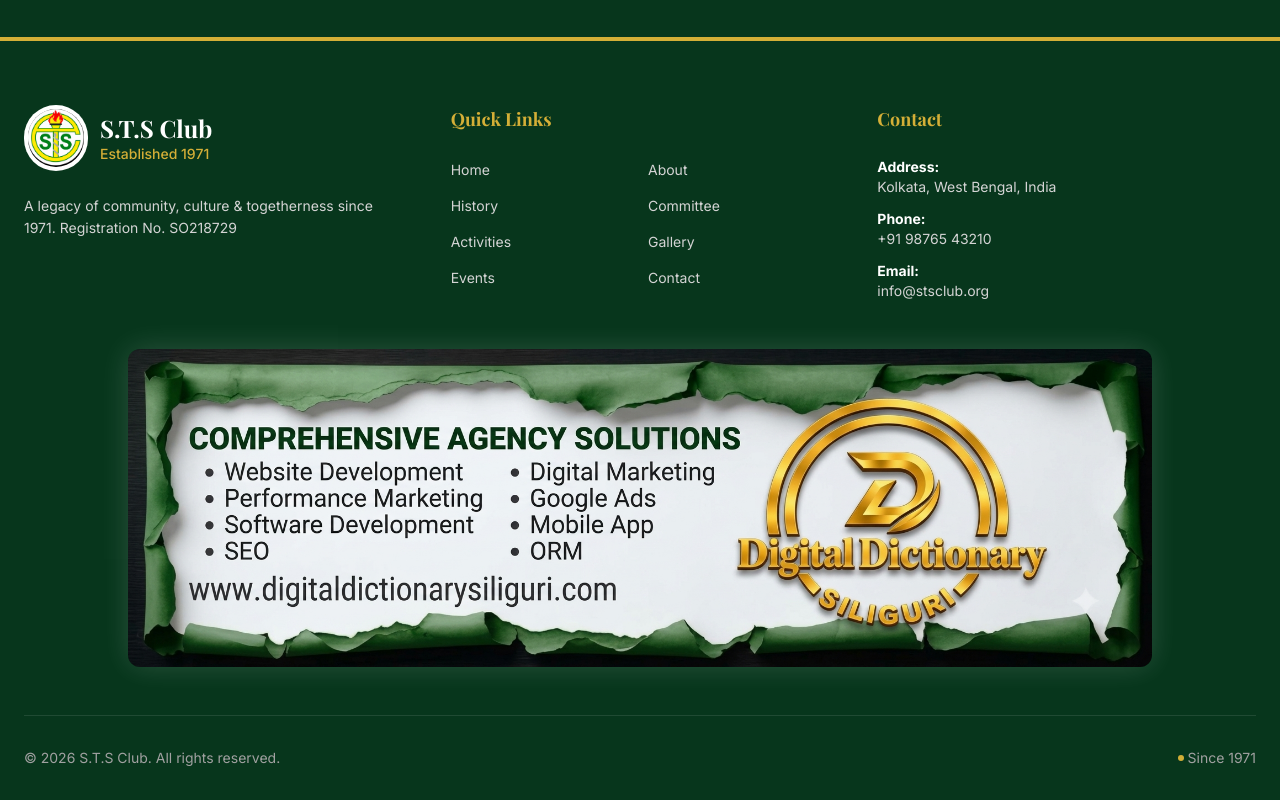
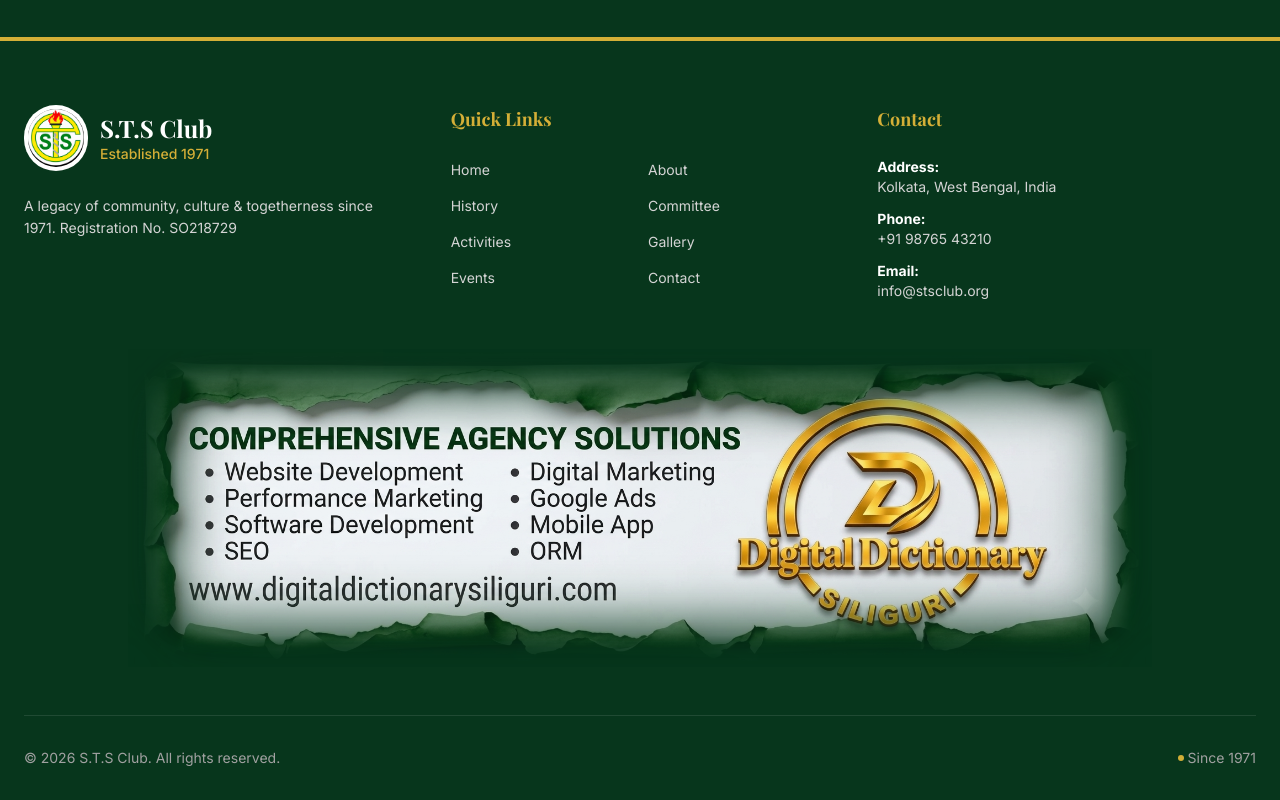
Before and after one commit to Shantanu2705/S.T.S-Club, a Next.js app: page / in a window 1280 px wide. Shown: the part 2549-3349 px from the top of the page. Built offline with nearby package versions, Linux system fonts and the light colour scheme; a web font is replaced by a local one.

Commit message:
style: remove banner border and add smooth transition overlay

```diff
--- a/components/Footer.tsx
+++ b/components/Footer.tsx
@@ -85,16 +85,19 @@
             rel="noopener noreferrer"
             className="block w-full max-w-5xl mx-auto animate-[pulse_2s_cubic-bezier(0.4,0,0.6,1)_infinite] hover:animate-none transition-transform duration-300 hover:scale-[1.02]"
           >
-            <div className="relative w-full overflow-hidden shadow-[0_0_30px_rgba(255,255,255,0.15)] rounded-xl flex justify-center">
+            <div className="relative w-full flex justify-center">
               <img
                 src="/images/banner.png"
                 alt="Comprehensive Agency Solutions - Digital Dictionary"
                 className="w-full h-auto"
                 style={{
-                  // If the image is a JPG with a green background, this will help blend it slightly,
-                  // but for the PERFECT color match with the footer, the image should be saved as a transparent PNG.
+                  maskImage: "linear-gradient(to bottom, transparent 0%, black 10%, black 90%, transparent 100%), linear-gradient(to right, transparent 0%, black 5%, black 95%, transparent 100%)",
+                  WebkitMaskImage: "linear-gradient(to bottom, transparent 0%, black 10%, black 90%, transparent 100%), linear-gradient(to right, transparent 0%, black 5%, black 95%, transparent 100%)",
+                  maskComposite: "intersect",
+                  WebkitMaskComposite: "source-in"
                 }}
               />
+              <div className="absolute inset-0 pointer-events-none shadow-[inset_0_0_60px_40px_#07361c]"></div>
             </div>
           </Link>
         </div>
```
